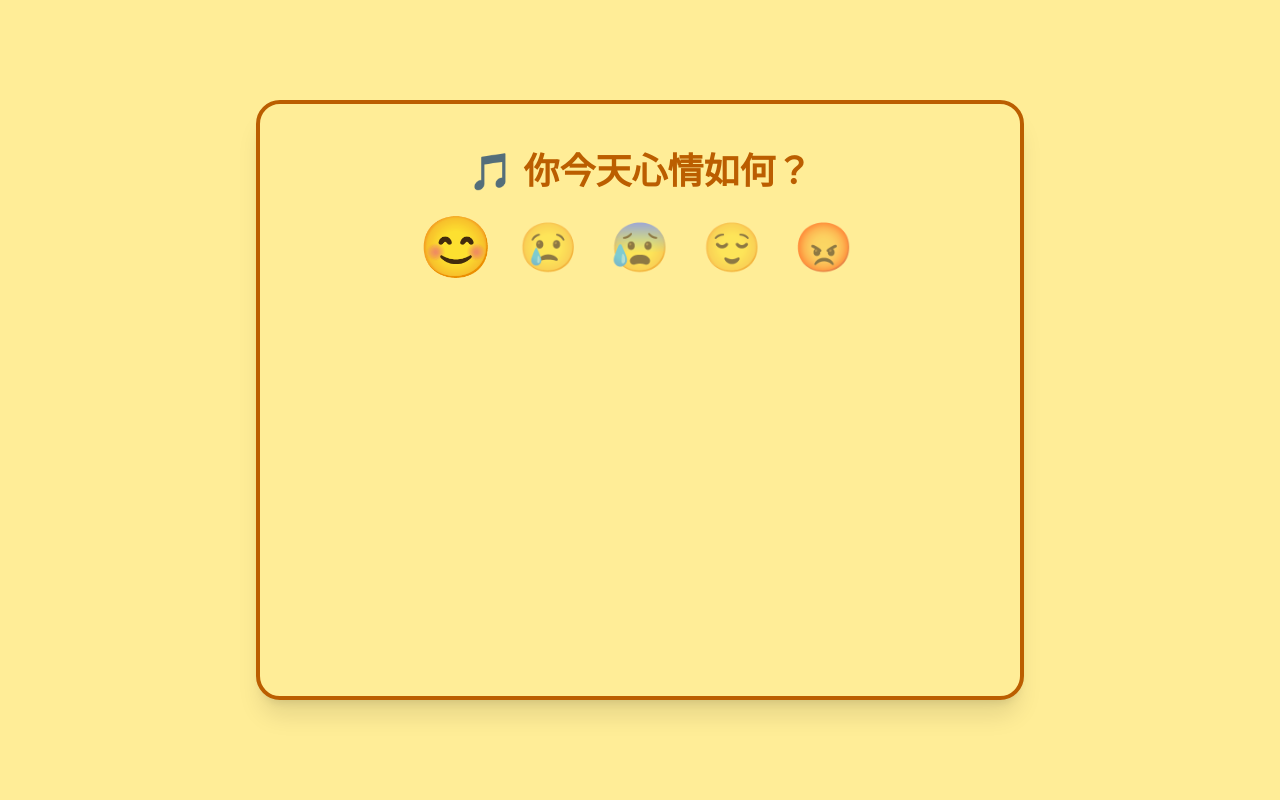
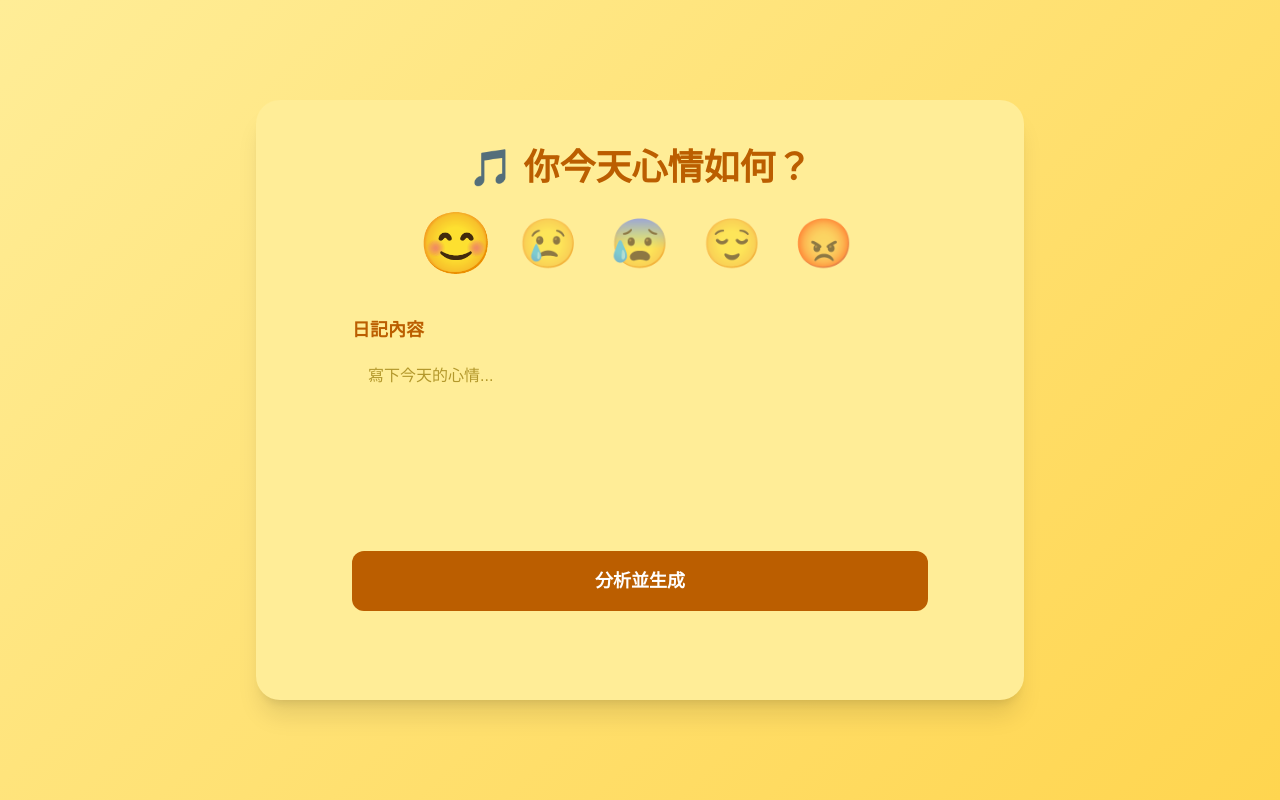
Before and after one commit to Arrozex/Intro_FPJ, a Next.js app: page / in a window 1280 px wide. Both pictures are taken after a click on the button "快樂". Built offline with nearby package versions, Linux system fonts and the light colour scheme.

Commit message:
Update page.tsx

```diff
--- a/app/page.tsx
+++ b/app/page.tsx
@@ -45,12 +45,15 @@ export default function HomePage() {
   return (
     <div
       className="min-h-screen flex items-center justify-center p-6"
-      style={{ backgroundColor: '#FFED97' }}
+      style={{
+        background:
+          'linear-gradient(135deg, #FFED97 0%, #FFD54F 100%)',
+      }}
     >
       <form
         onSubmit={handleSubmit}
-        className="bg-[#FFED97] border-4 border-[#BB5E00] rounded-3xl shadow-xl max-w-3xl w-full p-12 space-y-10 flex flex-col items-center"
-        style={{ minHeight: '600px' }}
+        className="bg-[#FFED97] rounded-3xl shadow-xl max-w-3xl w-full p-12 space-y-10 flex flex-col items-center"
+        style={{ minHeight: 600 }}
       >
         <h1
           className="text-4xl font-extrabold text-[#BB5E00] select-none mb-8"
@@ -59,7 +62,6 @@ export default function HomePage() {
           🎵 你今天心情如何？
         </h1>
 
-        {/* 表情按鈕區 */}
         <div className="flex gap-8 mb-12 justify-center">
           {moods.map(({ label, emoji }) => (
             <button
@@ -76,11 +78,11 @@ export default function HomePage() {
           ))}
         </div>
 
-        {/* 日記輸入區，點選表情後才顯示，帶淡入上滑動畫 */}
-        {mood && (
+        {/* 文字框用 transition 控制顯示/隱藏及位移 */}
         <div
-            className="w-full max-w-xl flex flex-col gap-6 opacity-0 animate-fadeInUp animation-fill-forwards"
-            style={{ animationDuration: '0.6s', animationTimingFunction: 'ease-out' }}
+          className={`w-full max-w-xl flex flex-col gap-6 transition-all duration-700 ease-out ${
+            mood ? 'opacity-100 translate-y-0' : 'opacity-0 -translate-y-10 pointer-events-none'
+          }`}
         >
           <label className="block">
             <span className="text-[#BB5E00] font-semibold mb-2 inline-block text-lg">
@@ -91,38 +93,21 @@ export default function HomePage() {
               onChange={e => setDiary(e.target.value)}
               rows={6}
               placeholder="寫下今天的心情..."
-                required
-                className="w-full rounded-lg border-2 border-[#BB5E00] px-4 py-3 text-[#3d2e00] resize-none placeholder-[#b3982c] focus:outline-none focus:ring-4 focus:ring-[#BB5E00] transition"
+              required={!!mood}
+              className="w-full rounded-lg border-0 px-4 py-3 text-[#3d2e00] resize-none placeholder-[#b3982c] focus:outline-none focus:ring-4 focus:ring-[#BB5E00] transition"
             />
           </label>
 
           <button
             type="submit"
-              disabled={loading}
+            disabled={loading || !mood}
             className={`w-full py-4 rounded-xl text-white font-semibold
                 bg-[#BB5E00] hover:bg-[#a04e00] focus:outline-none focus:ring-4 focus:ring-[#BB5E00] transition disabled:opacity-50 disabled:cursor-not-allowed text-lg`}
           >
             {loading ? '生成中...' : '分析並生成'}
           </button>
         </div>
-        )}
       </form>
-
-      <style jsx>{`
-        @keyframes fadeInUp {
-          0% {
-            opacity: 0;
-            transform: translateY(20px);
-          }
-          100% {
-            opacity: 1;
-            transform: translateY(0);
-          }
-        }
-        .animate-fadeInUp {
-          animation-name: fadeInUp;
-        }
-      `}</style>
     </div>
   )
 }
```
Lines whose indentation alone changed are shown as unchanged.
